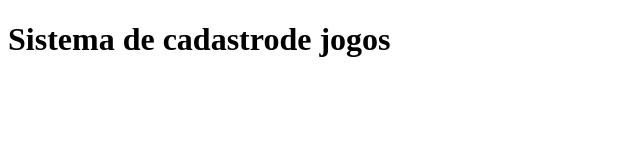
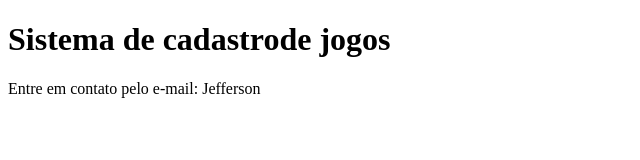
Before and after one commit to jeffsdac/sistemas-de-cadastro, a plain HTML site: page index.html in a window 1280 px wide. Shown: the whole page, without its empty margins (0-640 px from the left). Drawn offline with Linux system fonts and the light colour scheme.

Commit message:
Adicionando e-mail de contato

```diff
--- a/index.html
+++ b/index.html
@@ -7,6 +7,7 @@
 </head>
 <body>
     <h1>Sistema de cadastrode jogos</h1>
+    <p>Entre em contato pelo e-mail: Jefferson</p>
     <script src="app.js"></script>
 </body>
 </html>
```
